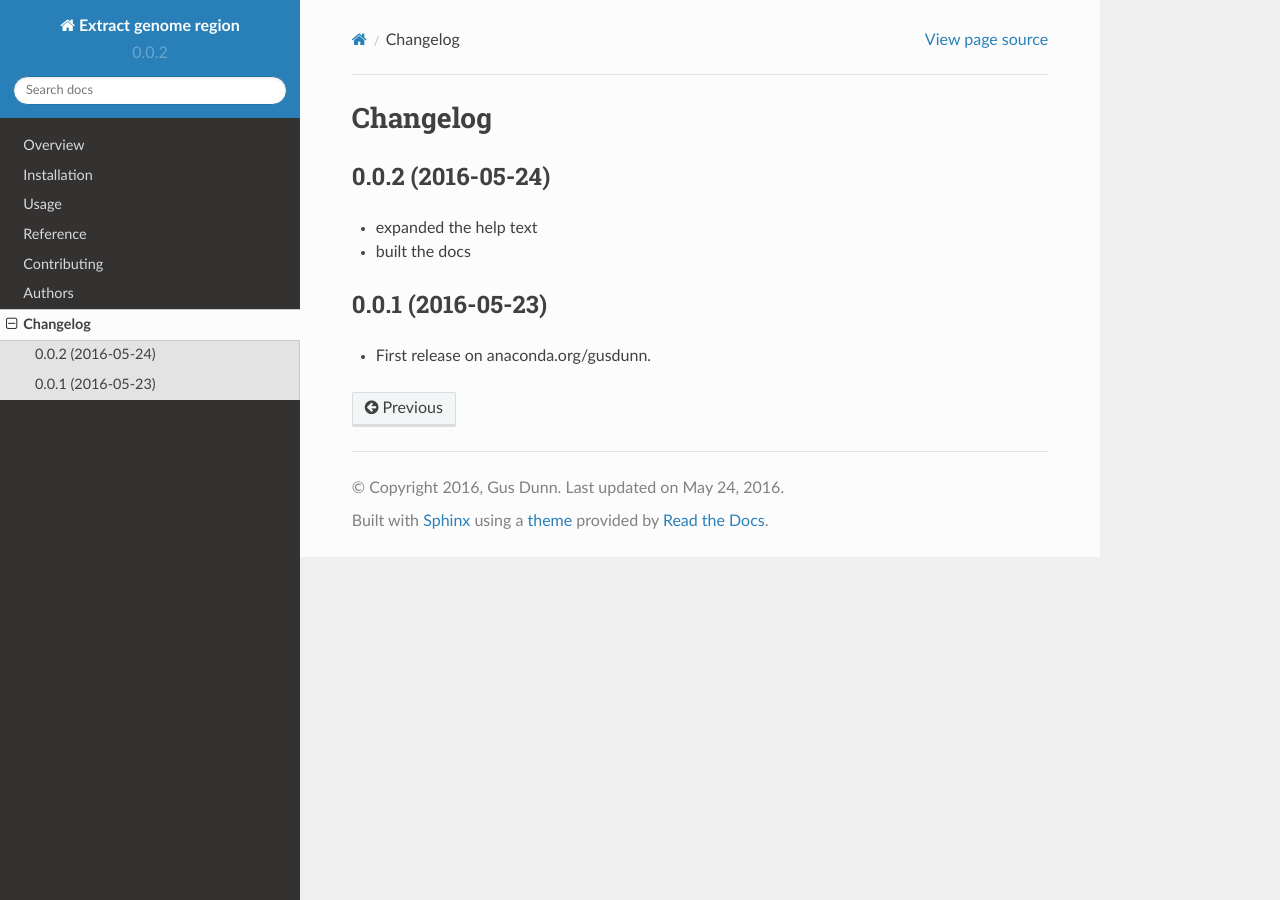
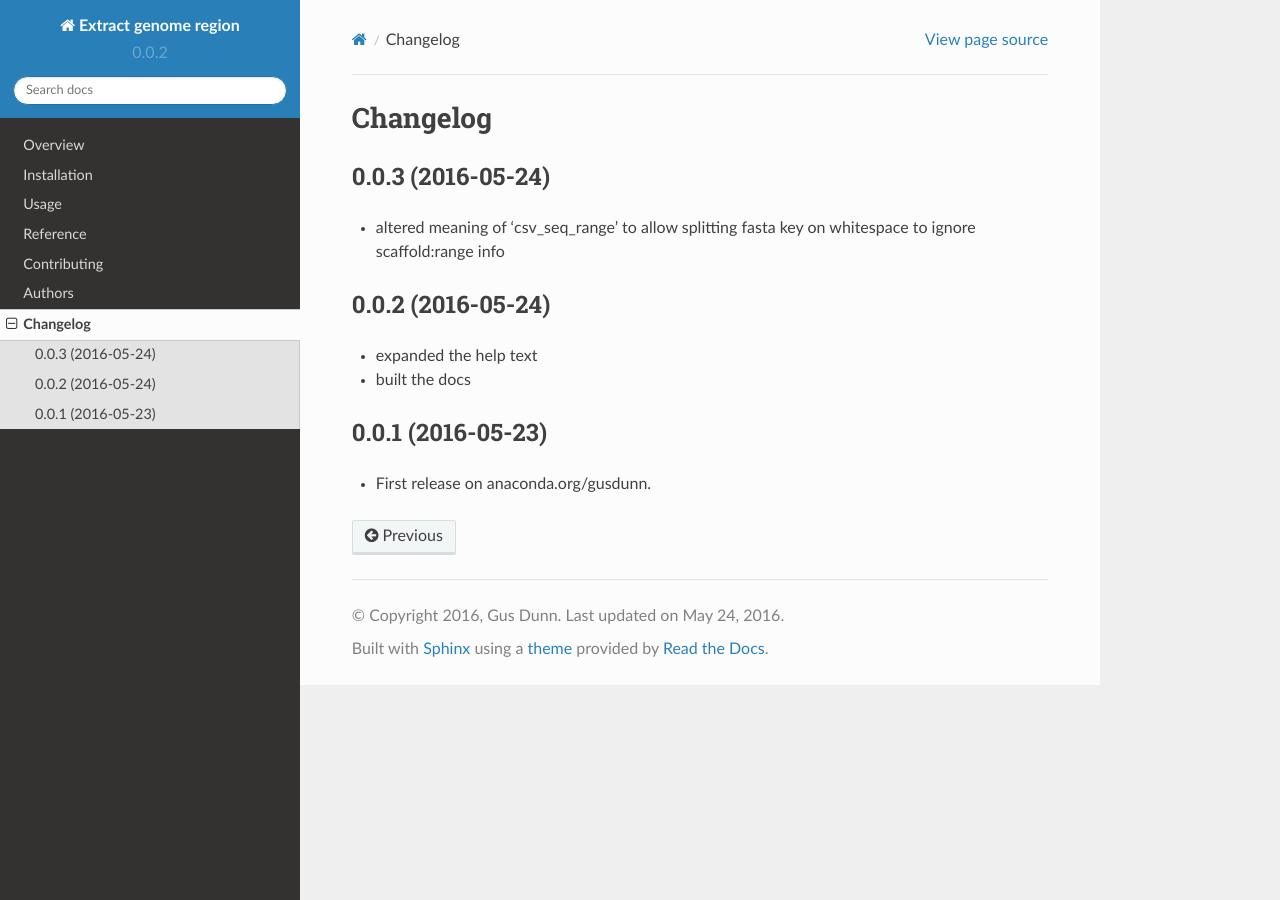
Before and after one commit to xguse/extract-genome-region, a Sphinx documentation site: the page built from docs/changelog.rst, in a window 1280 px wide. Built offline with Sphinx 7.4.7 and the Read the Docs theme 2.0.0, drawn with Linux system fonts in a browser that asks for light colours.

Commit message:
altered meaning of 'csv_seq_range': - to allow splitting fasta key on whitespace to ignore scaffold:range info

```diff
--- a/CHANGELOG.rst
+++ b/CHANGELOG.rst
@@ -1,6 +1,11 @@
 
 Changelog
 =========
+
+0.0.3 (2016-05-24)
+-----------------------------------------
+
+* altered meaning of 'csv_seq_range' to allow splitting fasta key on whitespace to ignore scaffold:range info
 
 0.0.2 (2016-05-24)
 -----------------------------------------
--- a/README.rst
+++ b/README.rst
@@ -69,7 +69,7 @@ Usage
                 csv   use only the contents of the `record_name` field in the csv file (>CPR23).
           seq_range   use only the `scaffold` name and sequence range (>scaffold1:230-679).
       csv_seq_range   use both the contents of the `record_name` field and the `scaffold`.
-                      name and sequence range (>CPR23_scaffold1:230-679).
+                      name and sequence range (>CPR23 scaffold1:230-679).
 
     Options:
       -n, --naming [csv|seq_range|csv_seq_range]
@@ -77,6 +77,7 @@ Usage
                                       will be named. See main help-text for
                                       explainations of options. [default='csv']
       --help                          Show this message and exit.
+
 
 Installation
 ============
--- a/docs/usage.rst
+++ b/docs/usage.rst
@@ -3,7 +3,7 @@ Usage
 =====
 
 
-.. code-block:: shell
+::
 
     $ extract_genome_region --help
     Usage: extract_genome_region [OPTIONS] REGIONS IN_FASTA OUT_FASTA
@@ -26,7 +26,7 @@ Usage
                 csv   use only the contents of the `record_name` field in the csv file (>CPR23).
           seq_range   use only the `scaffold` name and sequence range (>scaffold1:230-679).
       csv_seq_range   use both the contents of the `record_name` field and the `scaffold`.
-                      name and sequence range (>CPR23_scaffold1:230-679).
+                      name and sequence range (>CPR23 scaffold1:230-679).
 
     Options:
       -n, --naming [csv|seq_range|csv_seq_range]
```
Also changed, not shown: 1 other file.
